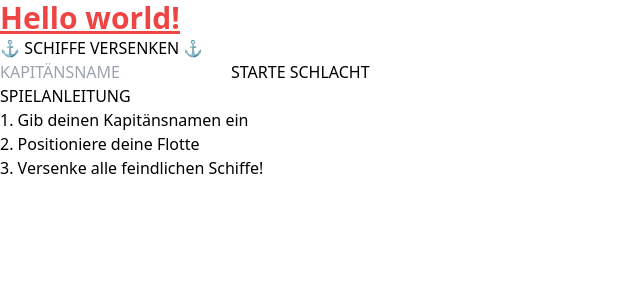
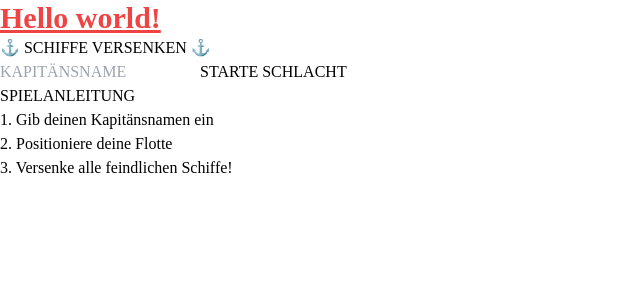
Before and after one commit to Fire0nTop/B7_LF8, an Angular app: page / in a window 1280 px wide. Shown: the top 300 px of the page, without its empty margins (0-640 px from the left). Built offline with nearby package versions, Linux system fonts and the light colour scheme.

Commit message:
Fixed config

```diff
--- a/tailwind.config.js
+++ b/tailwind.config.js
@@ -4,7 +4,35 @@ module.exports = {
     "./src/**/*.{html,ts}",
   ],
   theme: {
-    extend: {},
+    extend: {
+      fontFamily: {
+        sans: "var(--font-sans)",
+      },
+      colors: {
+        background: "hsl(var(--background))",
+        foreground: "hsl(var(--foreground))",
+        card: "hsl(var(--card))",
+        'card-foreground': "hsl(var(--card-foreground))",
+        popover: "hsl(var(--popover))",
+        'popover-foreground': "hsl(var(--popover-foreground))",
+        primary: "hsl(var(--primary))",
+        'primary-foreground': "hsl(var(--primary-foreground))",
+        secondary: "hsl(var(--secondary))",
+        'secondary-foreground': "hsl(var(--secondary-foreground))",
+        muted: "hsl(var(--muted))",
+        'muted-foreground': "hsl(var(--muted-foreground))",
+        accent: "hsl(var(--accent))",
+        'accent-foreground': "hsl(var(--accent-foreground))",
+        destructive: "hsl(var(--destructive))",
+        'destructive-foreground': "hsl(var(--destructive-foreground))",
+        border: "hsl(var(--border))",
+        input: "hsl(var(--input))",
+        ring: "hsl(var(--ring))",
+      },
+      borderRadius: {
+        DEFAULT: "var(--radius)",
+      },
+    },
   },
   plugins: [],
 }
```
